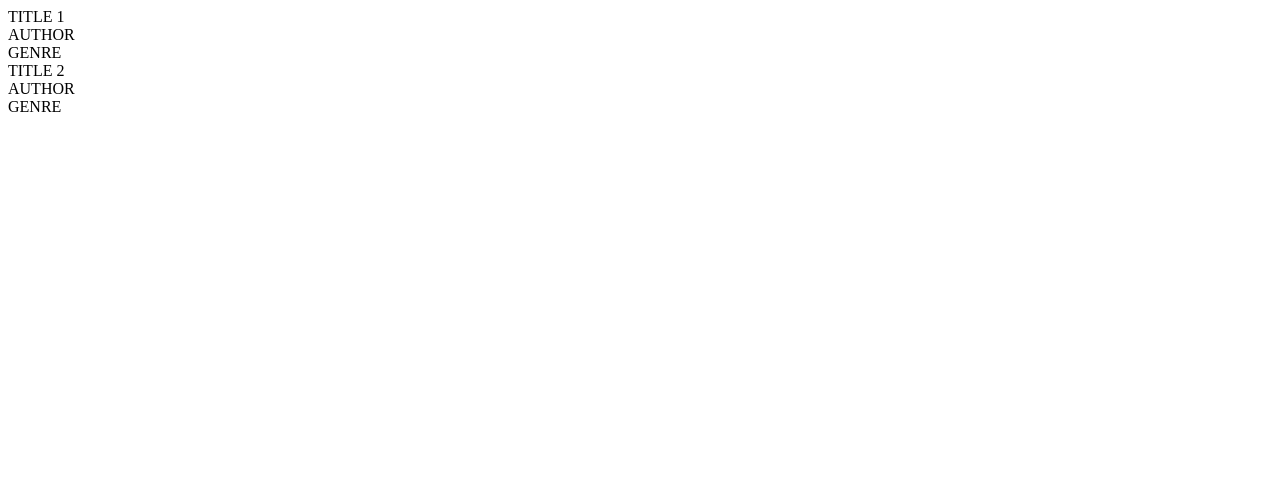
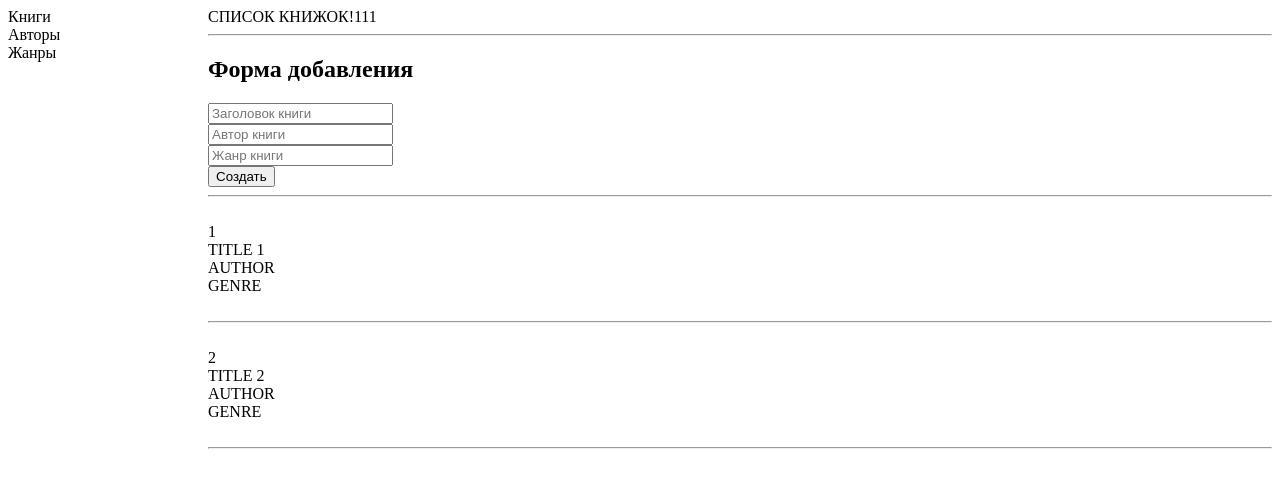
Before and after one commit to artyom-319/bookeeper-front, a React app: page / in a window 1280 px wide. Shown: the top 488 px of the page. Built offline with nearby package versions, Linux system fonts and the light colour scheme; the HTML template or start-up script is replaced by a standard one.

Commit message:
proptypes, book page, layout

```diff
--- a/package.json
+++ b/package.json
@@ -26,6 +26,7 @@
     "webpack-dev-server": "^3.11.0"
   },
   "dependencies": {
+    "prop-types": "^15.7.2",
     "react": "^17.0.1",
     "react-dom": "^17.0.1"
   }
--- /dev/null
+++ b/src/components/App.js
@@ -0,0 +1,23 @@
+import React from 'react';
+
+import Layout from "./Layout";
+import BookPage from "../pages/BookPage";
+
+class AppComponent extends React.Component {
+
+    onSelect = (activeMenu) => {
+        console.log(activeMenu);
+    }
+
+    render() {
+        return (
+            <div className="b-layout-container">
+                <Layout onSelect={ this.onSelect }>
+                    <BookPage/>
+                </Layout>
+            </div>
+        );
+    }
+}
+
+export default AppComponent;
--- a/src/components/Book.js
+++ b/src/components/Book.js
@@ -1,18 +1,27 @@
 import React from 'react';
+import PropTypes from 'prop-types';
 
 class BookComponent extends React.Component {
-    state = {
-    };
-
     render() {
         return (
             <div>
+                <br/>
+                <div>{ this.props.id }</div>
                 <div>{ this.props.title }</div>
                 <div>{ this.props.author }</div>
                 <div>{ this.props.genre }</div>
+                <br/>
+                <hr/>
             </div>
         );
     }
 }
 
+BookComponent.propTypes = {
+    id: PropTypes.string.isRequired,
+    title: PropTypes.string.isRequired,
+    author: PropTypes.string,
+    genre: PropTypes.string,
+}
+
 export default BookComponent;
--- /dev/null
+++ b/src/components/BookForm.js
@@ -0,0 +1,72 @@
+import React from 'react';
+import PropTypes from 'prop-types';
+
+class BookFormComponent extends React.Component {
+
+    state = {
+        title: '',
+        author: '',
+        genre: '',
+    };
+
+    onCreate = e => {
+        e.preventDefault();
+        console.log(this.state);
+        this.props.onCreate(this.state);
+    }
+
+    onChange = e => {
+        this.setState({
+            [ e.target.name ]: e.target.value,
+        })
+    }
+
+    render() {
+        return (
+            <div className="b-book-form-wrapper">
+                <h2>Форма добавления</h2>
+                <form>
+                    <div className="b-form-field-wrapper">
+                        <input
+                            className="b-book-title-form-field"
+                            value={ this.state.title }
+                            type="text"
+                            name="title"
+                            placeholder="Заголовок книги"
+                            onChange={ this.onChange }
+                        />
+                    </div>
+                    <div className="b-form-field-wrapper">
+                        <input
+                            className="b-book-author-form-field"
+                            value={ this.state.author }
+                            type="text"
+                            name="author"
+                            placeholder="Автор книги"
+                            onChange={ this.onChange }
+                        />
+                    </div>
+                    <div className="b-form-field-wrapper">
+                        <input
+                            className="b-book-genre-form-field"
+                            value={ this.state.genre }
+                            type="text"
+                            name="genre"
+                            placeholder="Жанр книги"
+                            onChange={ this.onChange }
+                        />
+                    </div>
+                    <div className="b-form-field-wrapper">
+                        <button onClick={ this.onCreate }>Создать</button>
+                    </div>
+                </form>
+            </div>
+        );
+    }
+}
+
+BookFormComponent.propTypes = {
+    onCreate: PropTypes.func.isRequired,
+}
+
+export default BookFormComponent;
--- a/src/components/BookList.js
+++ b/src/components/BookList.js
@@ -1,35 +1,24 @@
 import React from 'react';
+import PropTypes from 'prop-types';
+
 import Book from "./Book";
 
-const BOOK_LIST = [
-    {
-        id: 1,
-        title: 'TITLE 1',
-        author: 'AUTHOR',
-        genre: 'GENRE',
-    },
-    {
-        id: 2,
-        title: 'TITLE 2',
-        author: 'AUTHOR',
-        genre: 'GENRE',
-    }
-];
-
 class BookListComponent extends React.Component {
-    state = {
-        isLoading: false,
-    };
 
     render() {
-        const books = BOOK_LIST.map(
-            book => <Book key={ book.id } title={ book.title } author={ book.author } genre={ book.genre } />);
+        const books = this.props.bookList.map(
+            book => <Book key={ book.id } id={ book.id } title={ book.title } author={ book.author } genre={ book.genre } />);
         return (
-            <div className="b-book-container">
-                { books }
+            <div className="b-book-list-container">
+                { this.props.isLoading ? <div>Загрузка....</div> : books }
             </div>
         )
     }
 }
 
+BookListComponent.propTypes = {
+    isLoading: PropTypes.bool.isRequired,
+    bookList: PropTypes.arrayOf(PropTypes.shape(Book.propTypes)),
+};
+
 export default BookListComponent;
--- /dev/null
+++ b/src/components/Layout.js
@@ -0,0 +1,36 @@
+import React from "react";
+import PropTypes from 'prop-types';
+
+const style = {
+    position: 'relative',
+    height: '500px',
+    width: '200px',
+    float: 'left',
+};
+
+class LayoutComponent extends React.Component {
+
+    render() {
+        return (
+            <div className="b-body">
+                <div style={ style }>
+                    <div className="b-left-menu">
+                        <a onClick={ () => this.props.onSelect("books") } >Книги</a>
+                        <br/>
+                        <a onClick={ () => this.props.onSelect("authors") } >Авторы</a>
+                        <br/>
+                        <a onClick={ () => this.props.onSelect("genres") } >Жанры</a>
+                        <br/>
+                    </div>
+                </div>
+                <div className="b-content-container">{ this.props.children }</div>
+            </div>
+        );
+    }
+}
+
+LayoutComponent.propTypes = {
+    onSelect: PropTypes.func.isRequired,
+};
+
+export default LayoutComponent;
--- a/src/index.js
+++ b/src/index.js
@@ -1,5 +1,6 @@
 import React from 'react';
 import ReactDOM from 'react-dom';
-import BookList from "./components/BookList";
 
-ReactDOM.render(<BookList/>, document.getElementById('root'));
+import App from "./components/App";
+
+ReactDOM.render(<App/>, document.getElementById('root'));
--- /dev/null
+++ b/src/pages/BookPage.js
@@ -0,0 +1,56 @@
+import React from 'react';
+
+import BookForm from "../components/BookForm";
+import BookList from "../components/BookList";
+
+const BOOK_LIST = [
+    {
+        id: 1,
+        title: 'TITLE 1',
+        author: 'AUTHOR',
+        genre: 'GENRE',
+    },
+    {
+        id: 2,
+        title: 'TITLE 2',
+        author: 'AUTHOR',
+        genre: 'GENRE',
+    }
+];
+
+class BookPageComponent extends React.Component {
+    state = {
+        bookList: [],
+        isLoading: false,
+        lastId: 0,
+    };
+
+    onBookCreate = book => {
+        console.log(book);
+        this.setState({
+            bookList: [ book, ...this.state.bookList ]
+        })
+    }
+
+    componentDidMount() {
+        this.setState({ isLoading: true });
+        window.setTimeout(
+            () => this.setState({ bookList: BOOK_LIST, isLoading: false }),
+            2000
+        );
+    }
+
+    render() {
+        return (
+            <div className="b-book-container">
+                <div>СПИСОК КНИЖОК!111</div>
+                <hr/>
+                <BookForm onCreate={ this.onBookCreate }/>
+                <hr/>
+                <BookList isLoading={ this.state.isLoading } bookList={ this.state.bookList }/>
+            </div>
+        )
+    }
+}
+
+export default BookPageComponent;
```
